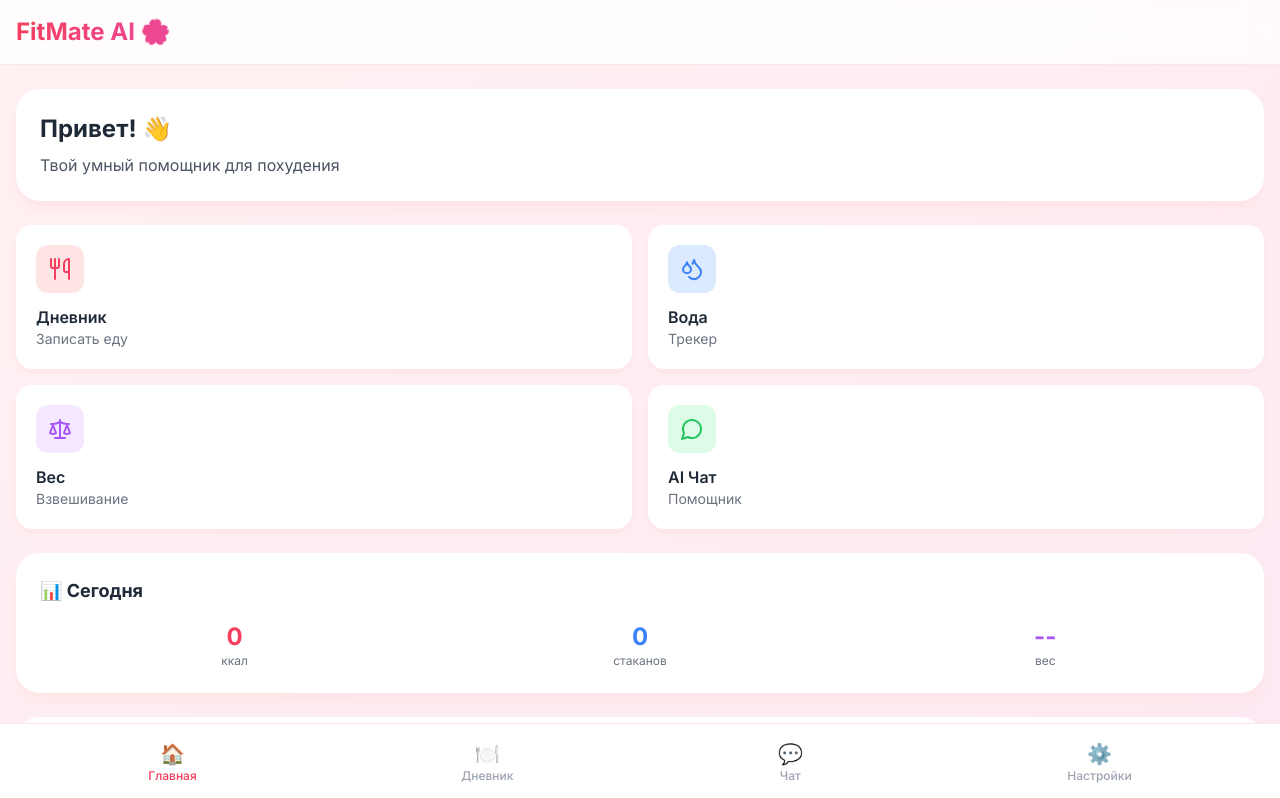
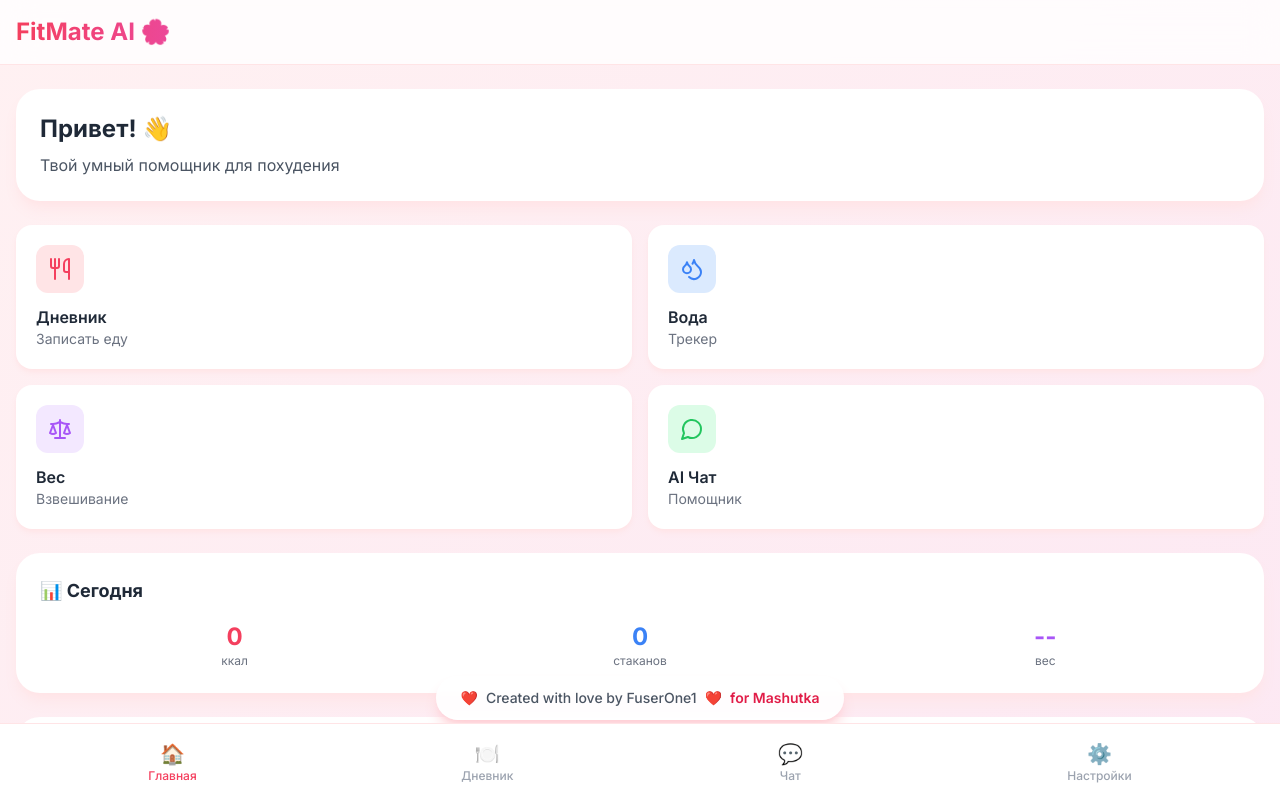
Before and after one commit to FuserOne1/fitmate-ai, a Next.js app: page / in a window 1280 px wide. Shown: the top 798 px of the page. Built offline with nearby package versions, Linux system fonts and the light colour scheme.

Commit message:
feat: add romantic footer for Mashutka

```diff
--- a/src/app/page.tsx
+++ b/src/app/page.tsx
@@ -101,6 +101,18 @@ export default function HomePage() {
         </div>
       </main>
 
+      {/* Romantic Footer */}
+      <div className="fixed bottom-20 left-0 right-0 flex justify-center pointer-events-none">
+        <div className="bg-white/90 backdrop-blur-sm rounded-full px-6 py-3 shadow-lg shadow-rose-200 animate-fade-in">
+          <p className="text-sm text-gray-600 flex items-center gap-2">
+            <span className="text-rose-500">❤️</span>
+            <span className="font-medium">Created with love by FuserOne1</span>
+            <span className="text-rose-500">❤️</span>
+            <span className="text-rose-600 font-semibold">for Mashutka</span>
+          </p>
+        </div>
+      </div>
+
       {/* Bottom Navigation */}
       <nav className="fixed bottom-0 left-0 right-0 bg-white border-t border-rose-100">
         <div className="max-w-7xl mx-auto px-4 py-2 flex justify-around">
@@ -124,7 +136,7 @@ export default function HomePage() {
       </nav>
 
       {/* Spacer for bottom nav */}
-      <div className="h-20"></div>
+      <div className="h-24"></div>
     </div>
   )
 }
```
